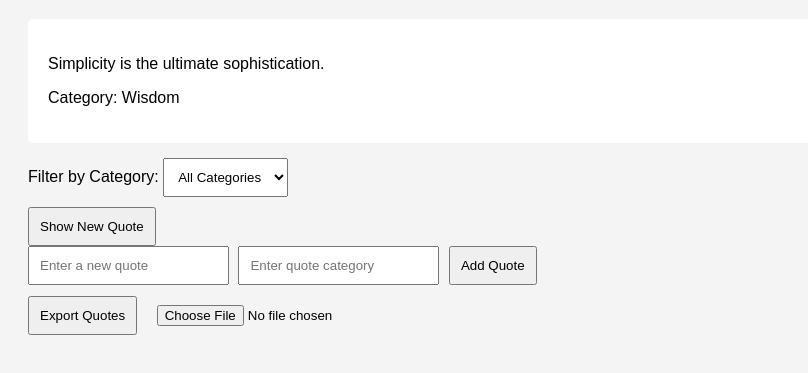
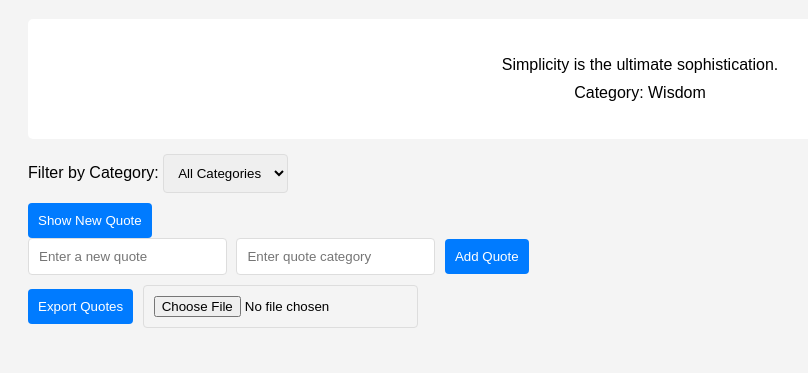
Before and after one commit to Ernest-Solomon/alx_fe_javascript, a plain HTML site: page dom-manipulation/index.html in a window 1280 px wide. Both pictures are taken after a click on the button "Show New Quote". Shown: the part 89-462 px from the top of the page, without its empty margins (0-808 px from the left). Drawn offline with Linux system fonts and the light colour scheme; no server answers.

Commit message:
correction to html

```diff
--- a/dom-manipulation/index.html
+++ b/dom-manipulation/index.html
@@ -18,32 +18,52 @@
       padding: 20px;
       border-radius: 5px;
       margin-bottom: 15px;
+      min-height: 80px; /* Give it some minimum height */
+      display: flex;
+      flex-direction: column;
+      justify-content: center;
+      align-items: center;
+      text-align: center;
+    }
+    #quoteDisplay p {
+        margin: 5px 0;
     }
     .form-group {
       margin-bottom: 10px;
     }
-    input, select, button {
+    input[type="text"], input[type="file"], select, button {
       padding: 10px;
       margin-right: 5px;
+      border: 1px solid #ddd;
+      border-radius: 4px;
+    }
+    button {
+      background-color: #007bff;
+      color: white;
+      border: none;
+      cursor: pointer;
+      transition: background-color 0.3s ease;
+    }
+    button:hover {
+      background-color: #0056b3;
     }
     #notification {
-      background-color: #dff0d8;
-      color: #3c763d;
+      /* Base styles for the notification div.
+         Background, color, and border will be set dynamically by JavaScript. */
       padding: 10px;
       margin-top: 10px;
-      display: none;
-      border: 1px solid #d6e9c6;
+      display: none; /* Initially hidden */
       border-radius: 4px;
+      text-align: center;
+      font-weight: bold;
     }
   </style>
 </head>
 <body>
   <h1>Dynamic Quote Generator</h1>
 
-  <!-- Quote Display -->
   <div id="quoteDisplay"></div>
 
-  <!-- Category Filter -->
   <div class="form-group">
     <label for="categoryFilter">Filter by Category:</label>
     <select id="categoryFilter">
@@ -51,23 +71,19 @@
     </select>
   </div>
 
-  <!-- Show Random Quote Button -->
   <button id="newQuote">Show New Quote</button>
 
-  <!-- Add New Quote Form -->
   <div class="form-group">
     <input type="text" id="newQuoteText" placeholder="Enter a new quote" />
     <input type="text" id="newQuoteCategory" placeholder="Enter quote category" />
     <button onclick="addQuote()">Add Quote</button>
   </div>
 
-  <!-- Import/Export -->
   <div class="form-group">
     <button id="exportBtn">Export Quotes</button>
     <input type="file" id="importFile" accept=".json" />
   </div>
 
-  <!-- Notification Area -->
   <div id="notification"></div>
 
   <script src="script.js"></script>
```
